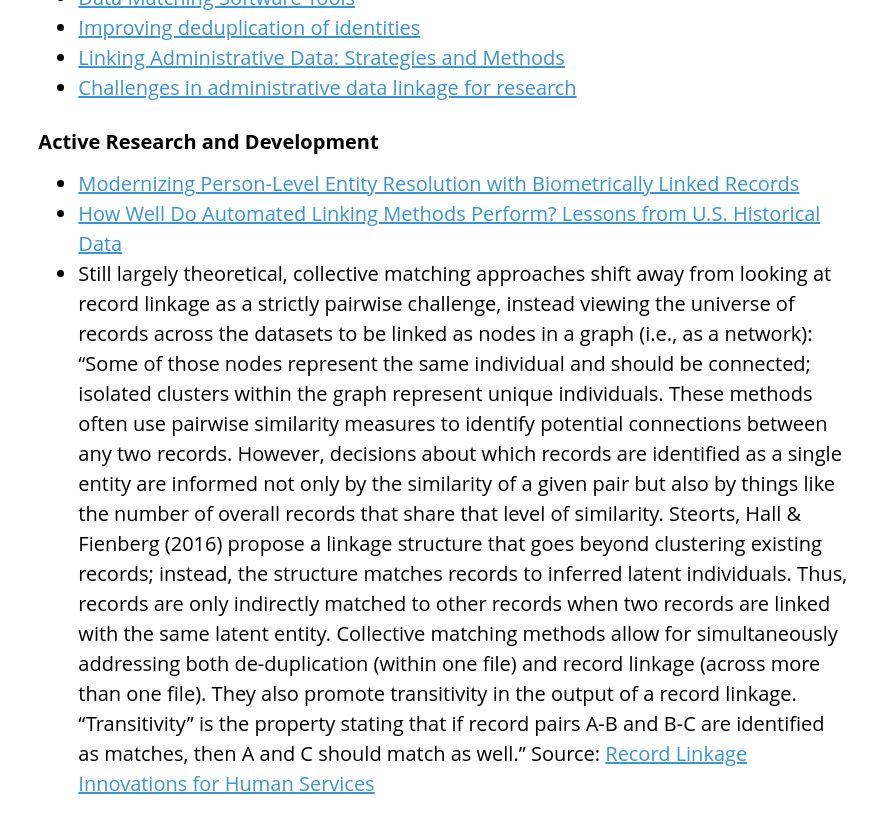
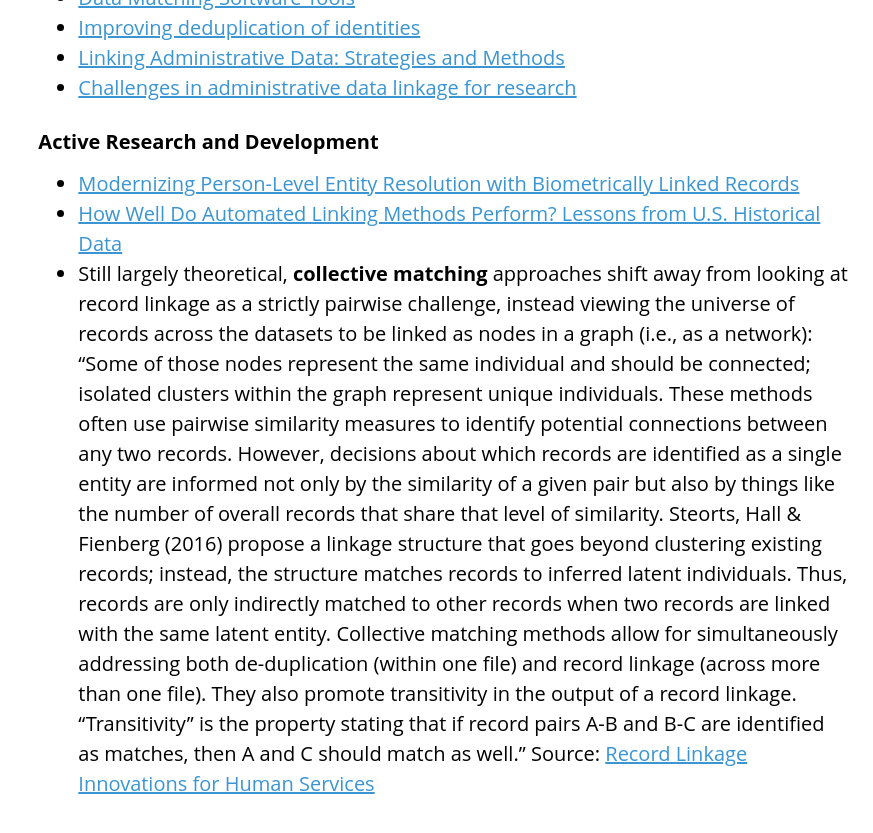
Before and after one commit to CTOpenData/data-sharing-playbook, a Jekyll site: the page built from 8_appendix-c-linking-datasets.md, in a window 1280 px wide and 900 px high, scrolled down 1999 px. Shown: the top 833 px of the window, without its empty margins (407-1280 px from the left). Built offline with Jekyll 4.4.1, drawn with Linux system fonts in a browser that asks for light colours.

```diff
--- a/8_appendix-c-linking-datasets.md
+++ b/8_appendix-c-linking-datasets.md
@@ -42,5 +42,5 @@ widely-used record linking algorithms with hand-linked datasets and synthetic da
 * [Modernizing Person-Level Entity Resolution with Biometrically Linked
 Records](https://sites.lsa.umich.edu/mgms/wp-content/uploads/sites/283/2020/12/entity_resolution_20201203.pdf)
 * [How Well Do Automated Linking Methods Perform? Lessons from U.S. Historical Data](http://www-personal.umich.edu/~baileymj/Bailey_Cole_Henderson_Massey.pdf)
-* Still largely theoretical, collective matching approaches shift away from looking at record linkage as a strictly pairwise challenge, instead viewing the universe
+* Still largely theoretical, **collective matching** approaches shift away from looking at record linkage as a strictly pairwise challenge, instead viewing the universe
 of records across the datasets to be linked as nodes in a graph (i.e., as a network): "Some of those nodes represent the same individual and should be connected; isolated clusters within the graph represent unique individuals. These methods often use pairwise similarity measures to identify potential connections between any two records. However, decisions about which records are identified as a single entity are informed not only by the similarity of a given pair but also by things like the number of overall records that share that level of similarity. Steorts, Hall & Fienberg (2016) propose a linkage structure that goes beyond clustering existing records; instead, the structure matches records to inferred latent individuals. Thus, records are only indirectly matched to other records when two records are linked with the same latent entity. Collective matching methods allow for simultaneously addressing both de-duplication (within one file) and record linkage (across more than one file). They also promote transitivity in the output of a record linkage. “Transitivity” is the property stating that if record pairs A-B and B-C are identified as matches, then A and C should match as well." Source: [Record Linkage Innovations for Human Services](https://www.chapinhall.org/wp-content/uploads/PDF/Record-Linkage-Innovations-for-the-Human-Services.pdf)
```
